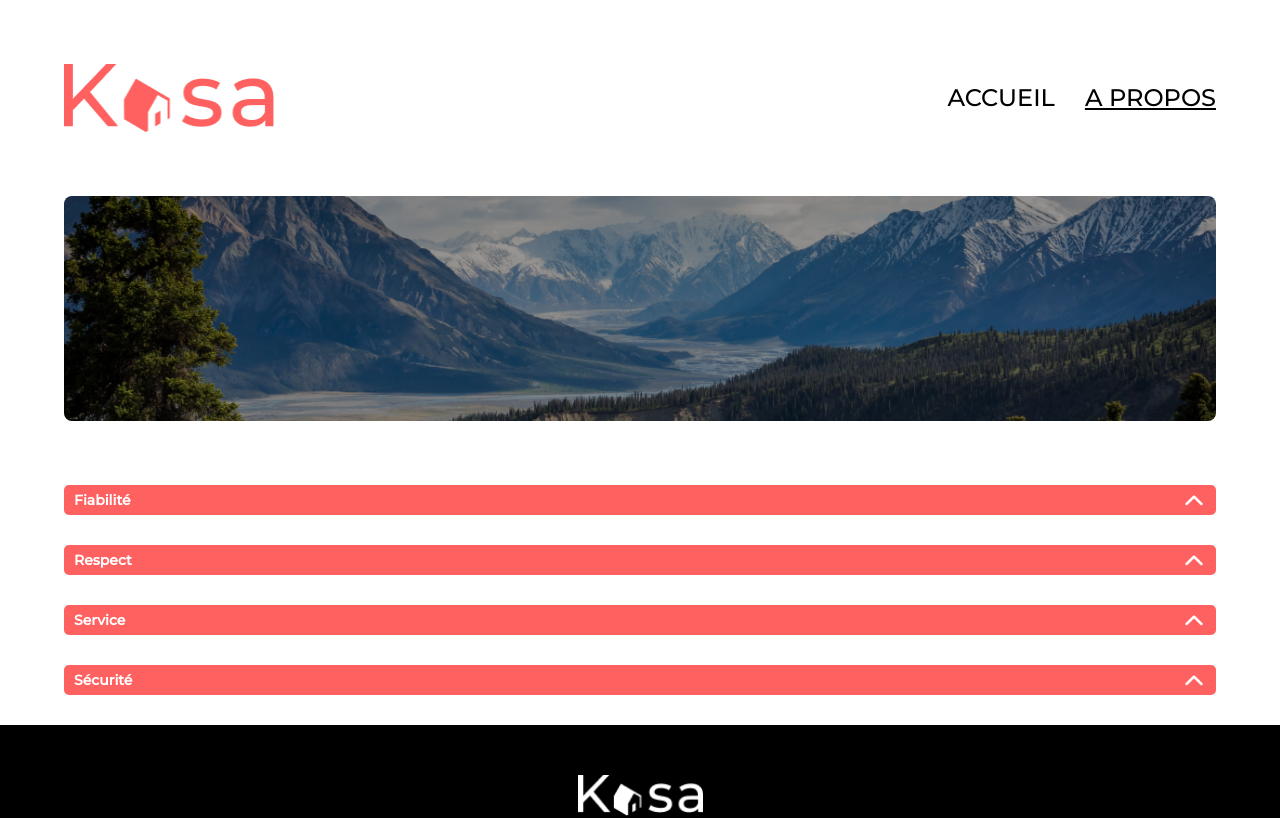
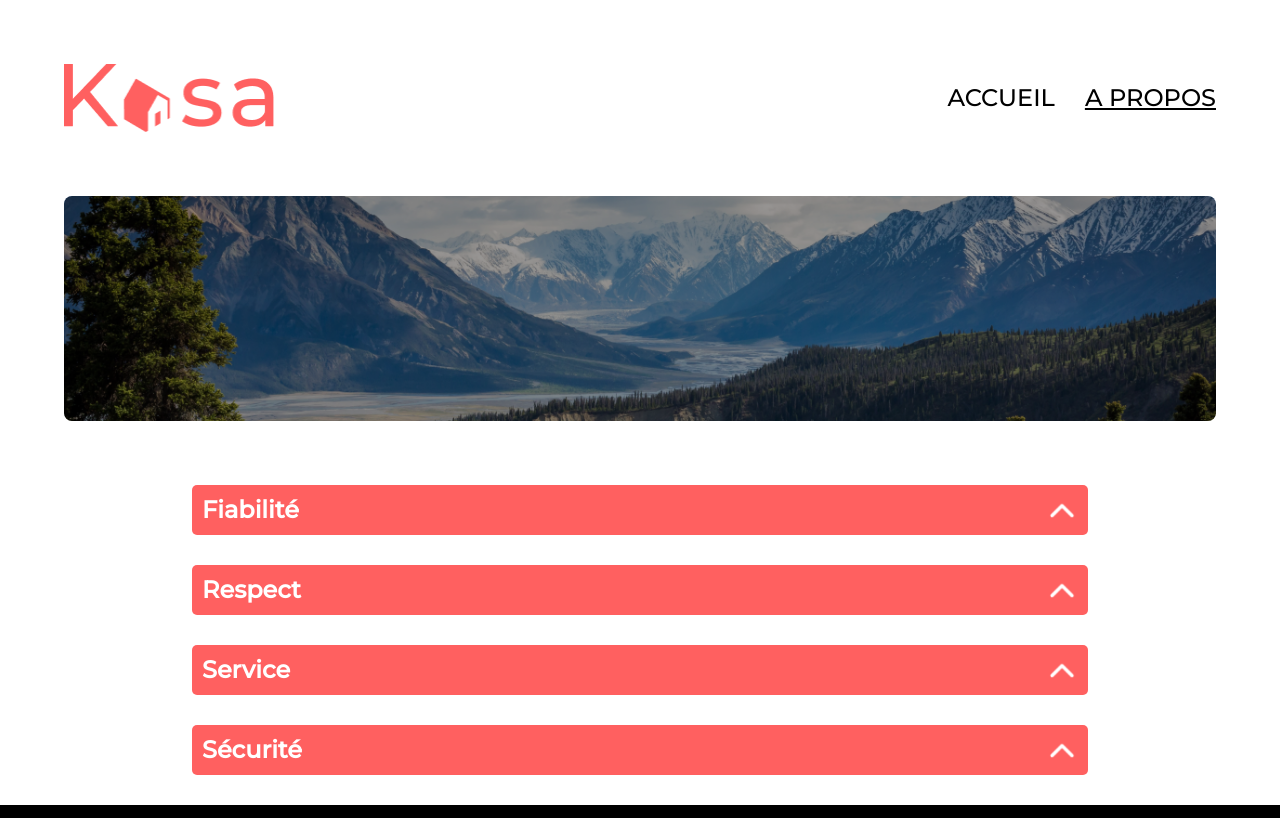
Before and after one commit to AnnabelleMaufroy/Kasa, a React (Vite) app: page /About in a window 1280 px wide. Shown: the top 818 px of the page. Built offline with nearby package versions, Linux system fonts and the light colour scheme.

Commit message:
add page notfound and style

```diff
--- a/src/App.scss
+++ b/src/App.scss
@@ -1,4 +1,6 @@
-
+:root{
+    --main-elt-color: rgba(255, 96, 96, 1)
+}
 header{
     margin-top: 5%;
     margin-left: 5%;
--- a/src/pages/NotFound.jsx
+++ b/src/pages/NotFound.jsx
@@ -1,5 +1,14 @@
-function NotFound(){
+import { Link } from 'react-router-dom'
+import '../styles/NotFound.scss'
 
+const NotFound = () => {
+  return (
+    <div className='NFContainer'>
+        <h2 className='NFtitle'>404</h2>
+        <p className='NFtxt'>Oups! La page que vous demandez n’existe pas.</p>
+        <Link to="/" className='linkHome'>Retourner sur la page d’accueil</Link>
+    </div>
+  )
+}
 
-}
 export default NotFound
--- a/src/styles/Collapse.scss
+++ b/src/styles/Collapse.scss
@@ -9,7 +9,7 @@
     flex-direction: row;
     justify-content: space-between;
     align-items: center;
-    background-color: rgba(255, 96, 96, 1);
+    background-color: var(--main-elt-color);
     height: 30px;
     width: auto;
     border-radius: 5px;
@@ -43,3 +43,20 @@
     border-radius: 5px;
 
 }
+@media screen and (min-width: 1024px) {
+    .collapse{
+        width: 70%;
+    }
+    .titleContainer{
+        height: 50px;
+    }
+    .titleContainer h2{
+        font-size: 24px;
+    }
+    .arrow{
+        width: 32px;
+    }
+    .content{
+        font-size: 18px;
+    }
+}
--- /dev/null
+++ b/src/styles/NotFound.scss
@@ -0,0 +1,37 @@
+.NFContainer{
+    display: flex;
+    flex-direction: column;
+    align-items: center;
+    width: 80%;
+    margin: 0 auto;
+    gap:100px;
+    margin-top: 50px;
+    margin-bottom: 100px;
+}
+.NFtitle{
+    color: var(--main-elt-color);
+    font-size: 96px;
+
+}
+.NFtxt{
+    color: var(--main-elt-color);
+    font-size: 18px;
+    text-align: center;
+
+}
+.linkHome{
+    font-size: 14px;
+    color: black;
+
+}
+@media screen and (min-width: 1024px) {
+    .NFtitle{
+        font-size: 288px;
+    }
+    .NFtxt{
+        font-size: 36px;
+    }
+    .linkHome{
+        font-size: 18px;
+    }
+}
```
